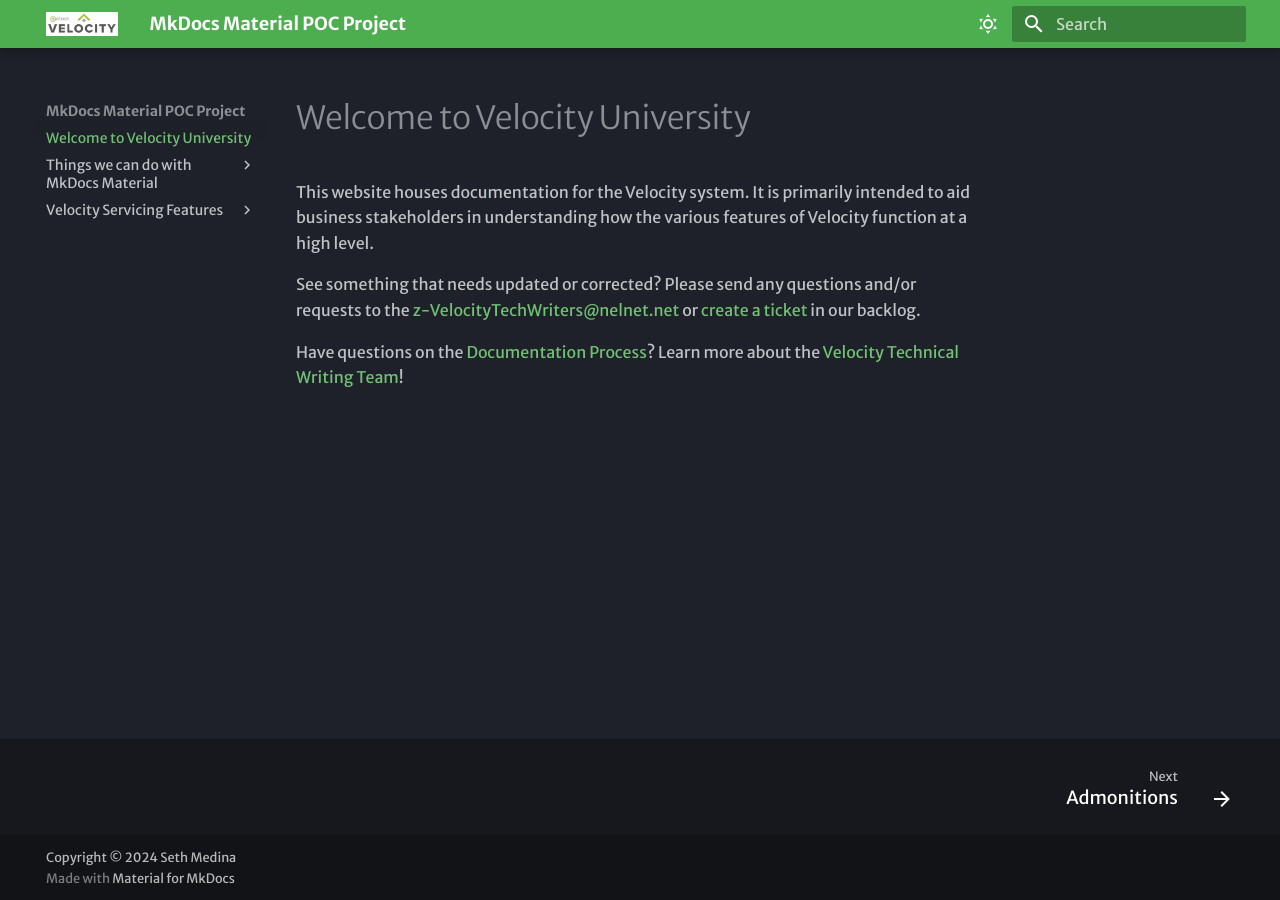
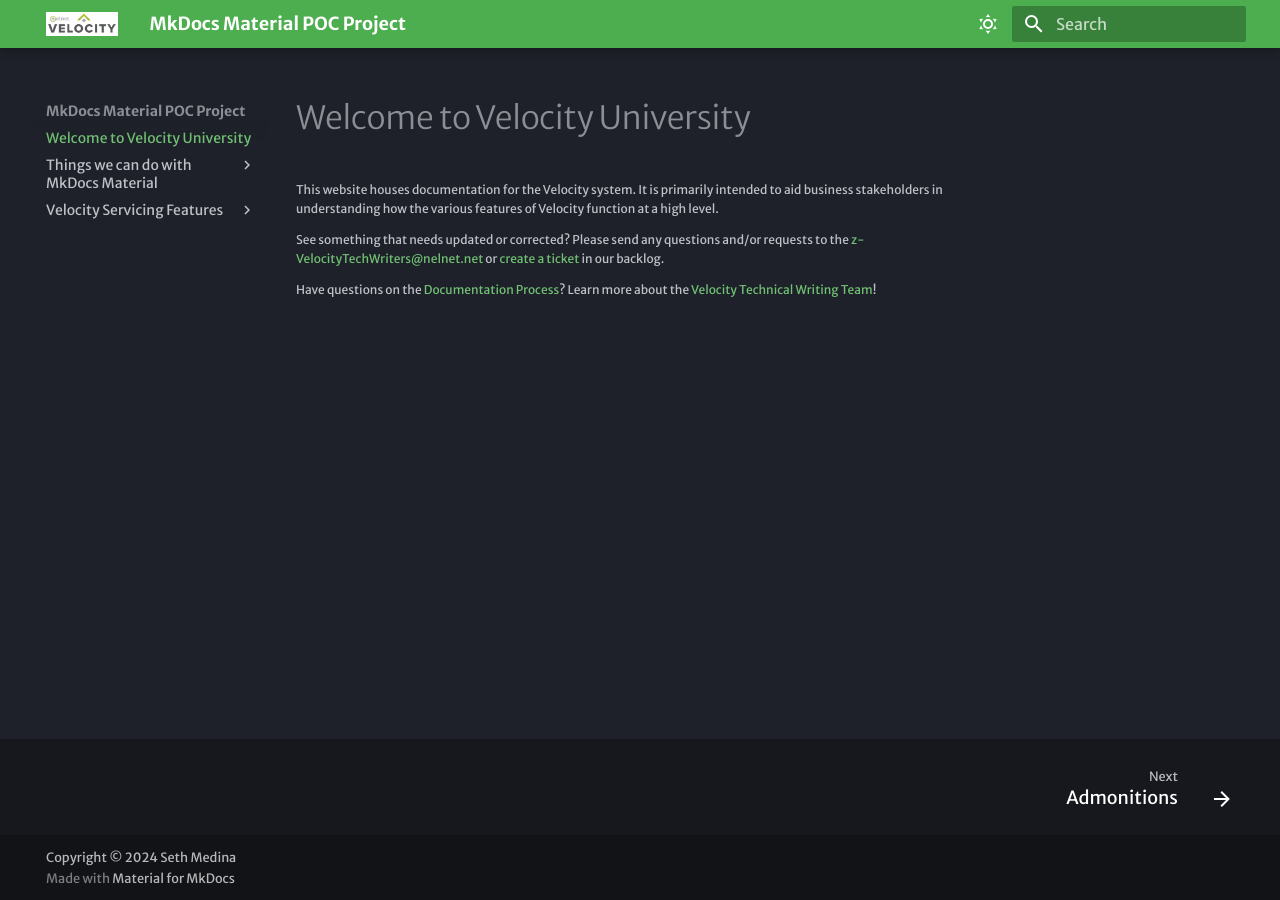
Before and after one commit to medinast/mkdocs-material-poc, an MkDocs documentation site: the page built from docs/index.md, in a window 1280 px wide. Built offline with MkDocs 1.6.1 and Material for MkDocs 9.7.7, drawn with Linux system fonts in a browser that asks for light colours; some web fonts are replaced.

Commit message:
Font size change test
Test to change paragraph font sizing

```diff
--- a/docs/stylesheets/extra.css
+++ b/docs/stylesheets/extra.css
@@ -1,3 +1,3 @@
-body {
-    font-size: 8px;
-    }
+p {
+    font-size: 0.75em;
+  }
```
